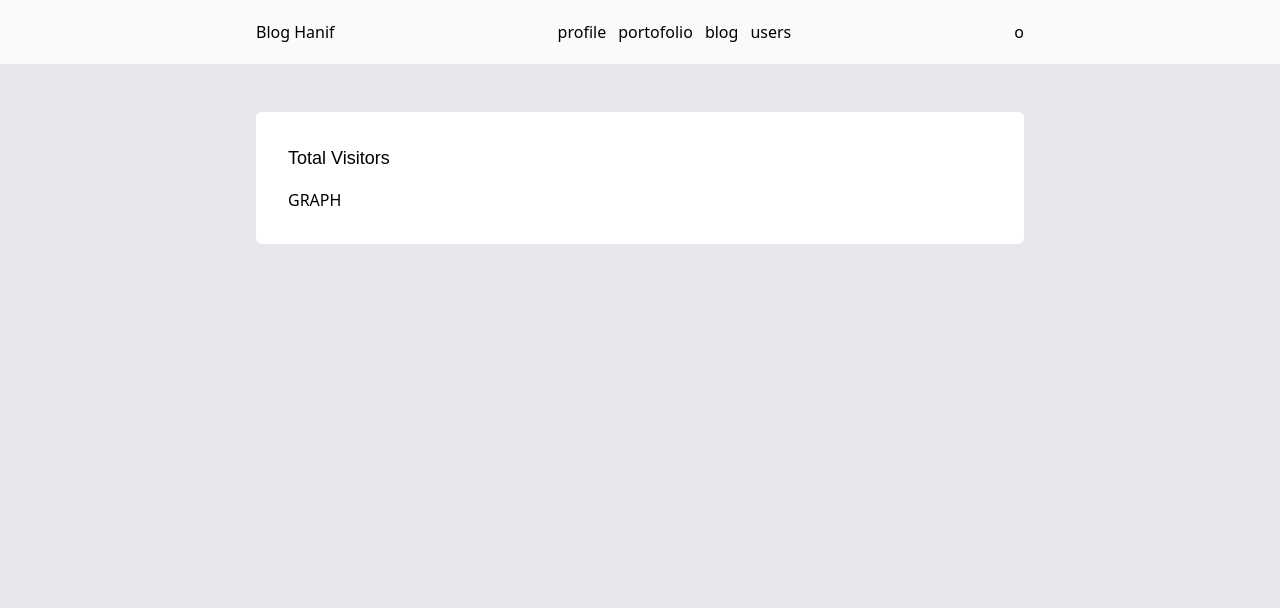
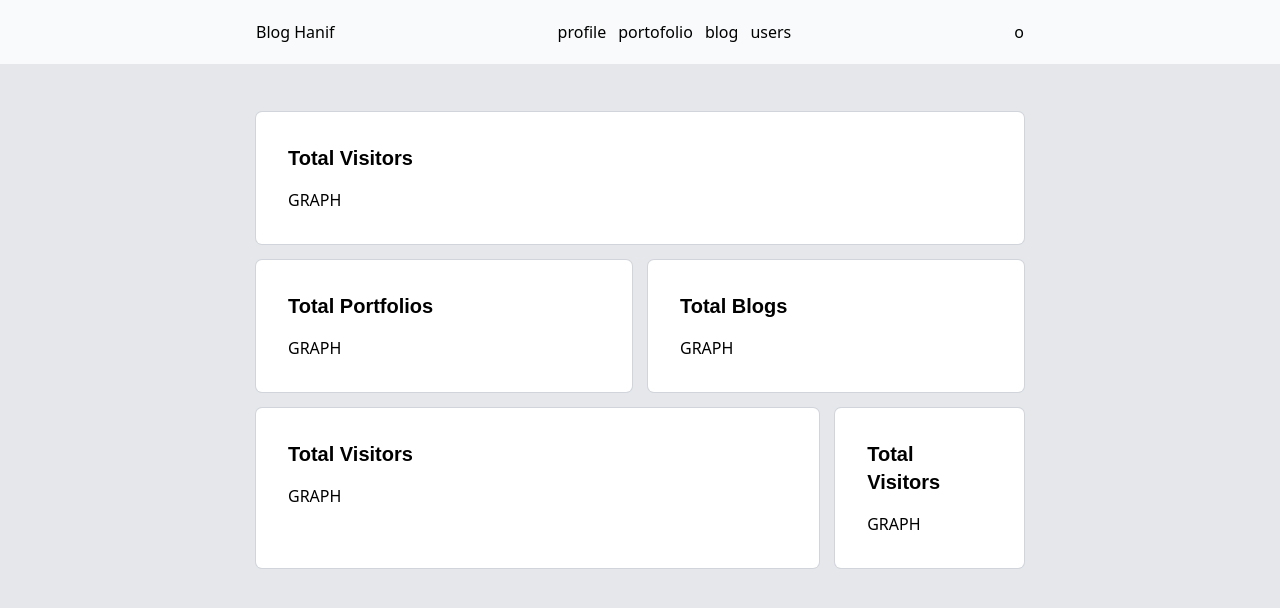
Before and after one commit to hanifwidiyanto/porto-cms, a Next.js app: page / in a window 1280 px wide. Shown: the top 608 px of the page. Built offline with nearby package versions, Linux system fonts and the light colour scheme.

Commit message:
change graph style

```diff
--- a/src/pages/graph.jsx
+++ b/src/pages/graph.jsx
@@ -2,9 +2,31 @@ import React from "react";
 
 function Graph() {
   return (
-    <div className="w-full bg-white rounded-md p-8">
-      <h2 className="font-mulish text-lg">Total Visitors</h2>
-      <div className="mt-4">GRAPH</div>
+    <div className="flex flex-col gap-4">
+      <div className="w-full bg-white rounded-md p-8 ring-1 ring-gray-300">
+        <h2 className="font-mulish text-xl font-bold">Total Visitors</h2>
+        <div className="mt-4">GRAPH</div>
+      </div>
+      <div className="flex w-full justify-between gap-4">
+        <div className="w-full bg-white rounded-md p-8 ring-1 ring-gray-300">
+          <h2 className="font-mulish text-xl font-bold">Total Portfolios</h2>
+          <div className="mt-4">GRAPH</div>
+        </div>
+        <div className="w-full bg-white rounded-md p-8 ring-1 ring-gray-300">
+          <h2 className="font-mulish text-xl font-bold">Total Blogs</h2>
+          <div className="mt-4">GRAPH</div>
+        </div>
+      </div>
+      <div className="flex w-full justify-between gap-4">
+        <div className="w-9/12 bg-white rounded-md p-8 ring-1 ring-gray-300">
+          <h2 className="font-mulish text-xl font-bold">Total Visitors</h2>
+          <div className="mt-4">GRAPH</div>
+        </div>
+        <div className="w-3/12 bg-white rounded-md p-8 ring-1 ring-gray-300">
+          <h2 className="font-mulish text-xl font-bold">Total Visitors</h2>
+          <div className="mt-4">GRAPH</div>
+        </div>
+      </div>
     </div>
   );
 }
```
